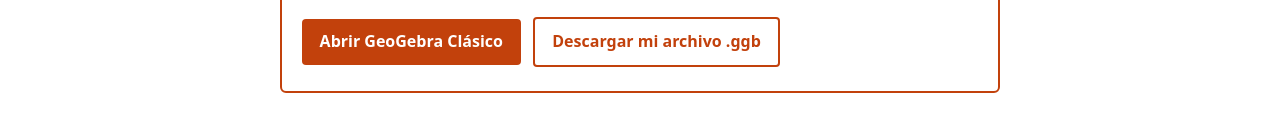
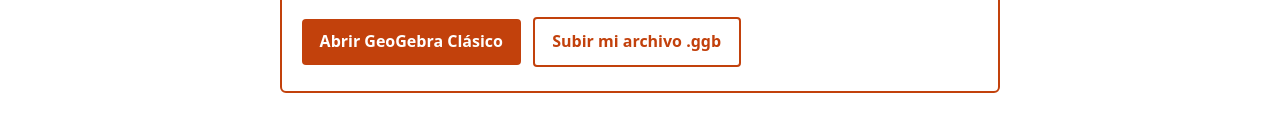
Before and after one commit to BenjaminGomez1991/tareamatematicas, a plain HTML site: page index.html in a window 1280 px wide. Shown: the part 1487-1604 px from the top of the page. Drawn offline with Linux system fonts and the light colour scheme.

Commit message:
cambio 3

```diff
--- a/index.html
+++ b/index.html
@@ -105,7 +105,7 @@
         Abrir GeoGebra Clásico
       </a>
       <!-- Enlace al archivo .ggb publicado en GitHub Pages -->
-      <a class="enlace secundario" href="funcion.ggb" download>Descargar mi archivo .ggb</a>
+      <a class="enlace secundario" href="funcion.ggb" download>Subir mi archivo .ggb</a>
     </section>
 
   </main>
```
